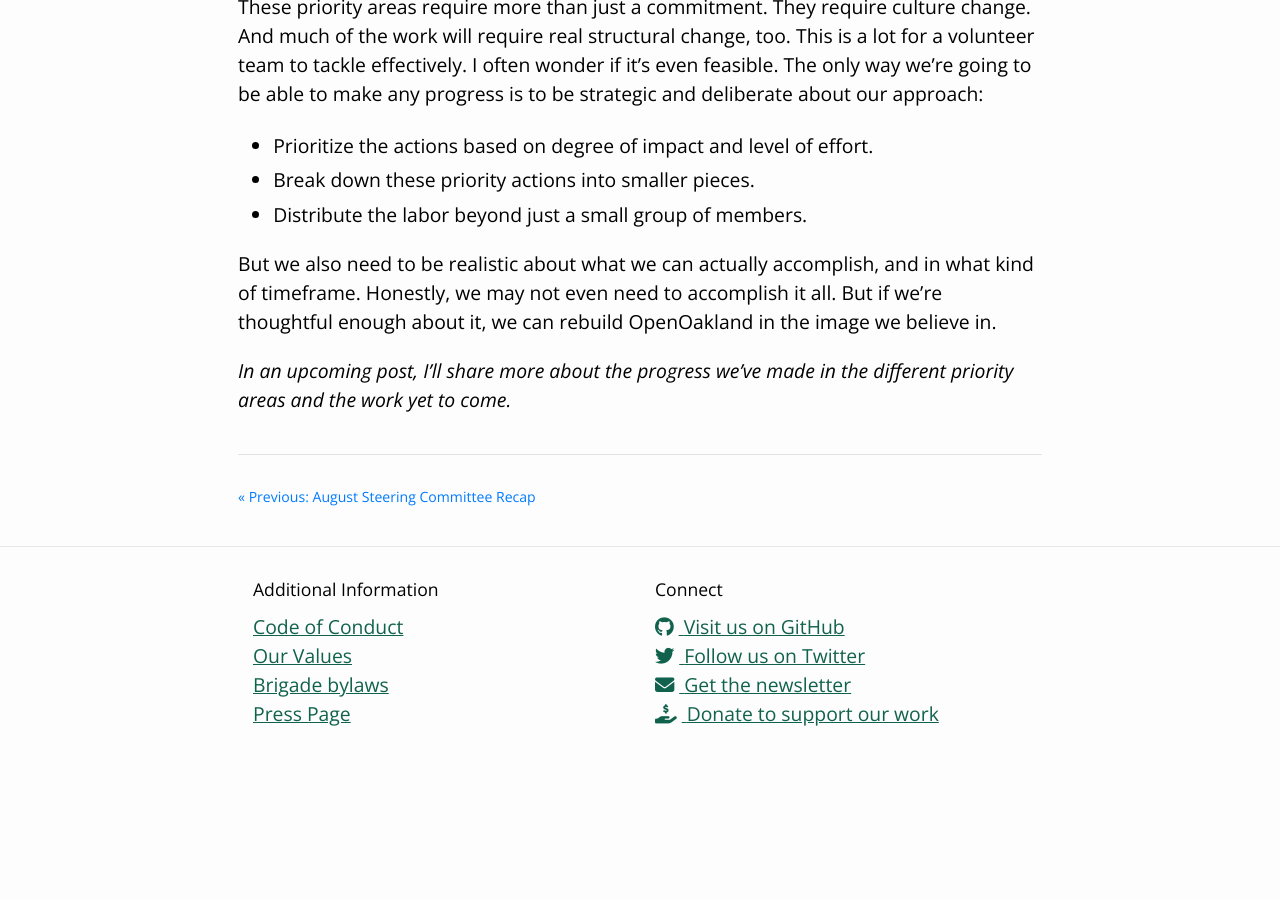
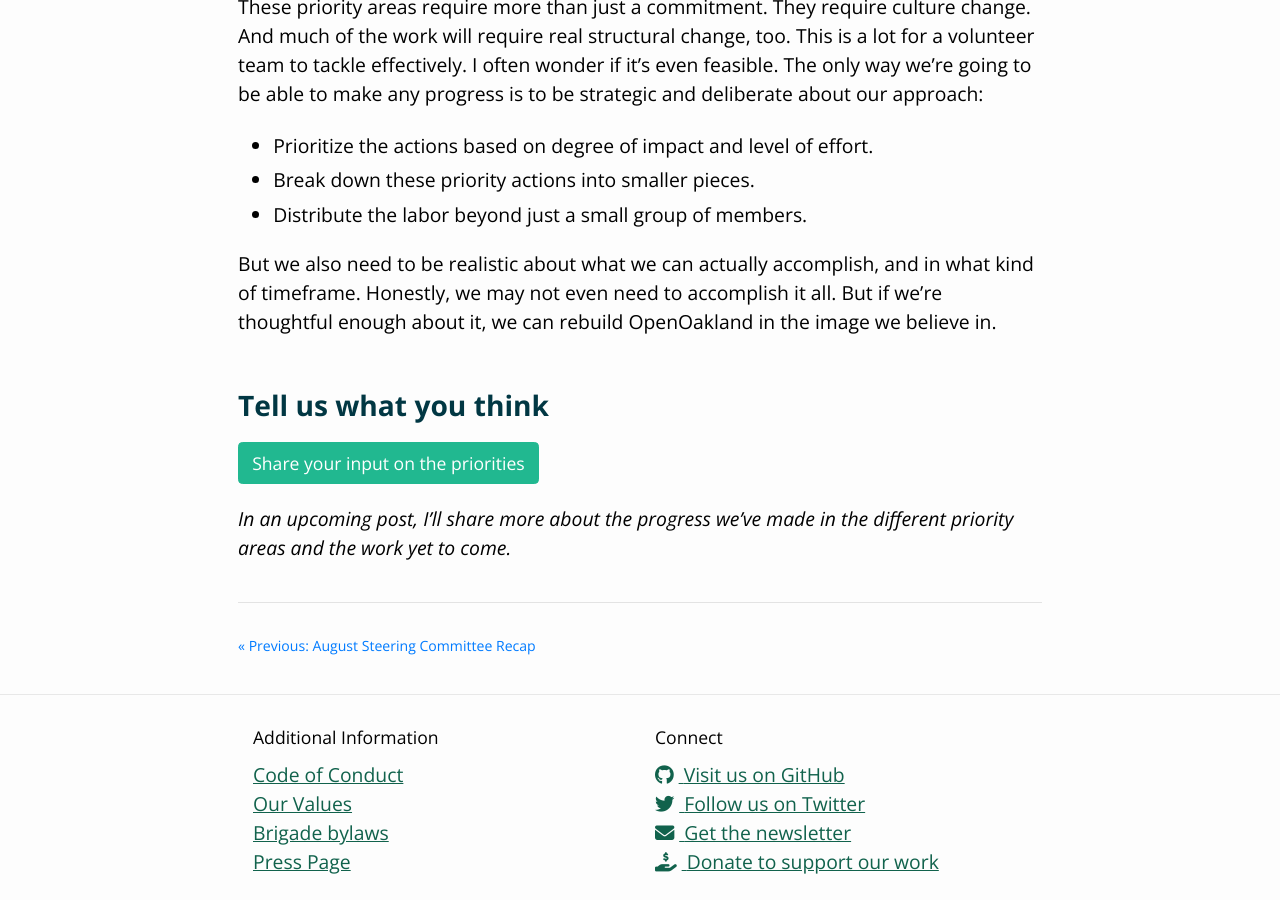
Before and after one commit to openoakland/openoakland.org, a Jekyll site: the page built from src/_posts/2021-09-12-brigade-priority-areas.md, in a window 1280 px wide and 900 px high, scrolled down 10640 px. Built offline with Jekyll 4.4.1, drawn with Linux system fonts in a browser that asks for light colours; nearby versions of some CDN libraries; before the commit the page ends 11392 px from its top, so only the background shows below that.

Commit message:
Add survey to Priority Areas blog post

```diff
--- a/src/_posts/2021-09-12-brigade-priority-areas.md
+++ b/src/_posts/2021-09-12-brigade-priority-areas.md
@@ -158,4 +158,8 @@ These priority areas require more than just a commitment. They require culture c
 
 But we also need to be realistic about what we can actually accomplish, and in what kind of timeframe. Honestly, we may not even need to accomplish it all. But if we’re thoughtful enough about it, we can rebuild OpenOakland in the image we believe in.
 
+## Tell us what you think
+
+[Share your input on the priorities](https://forms.gle/ykFteeYBuZ815Azn9){: .btn .btn-primary }
+
 _In an upcoming post, I’ll share more about the progress we’ve made in the different priority areas and the work yet to come._
```
